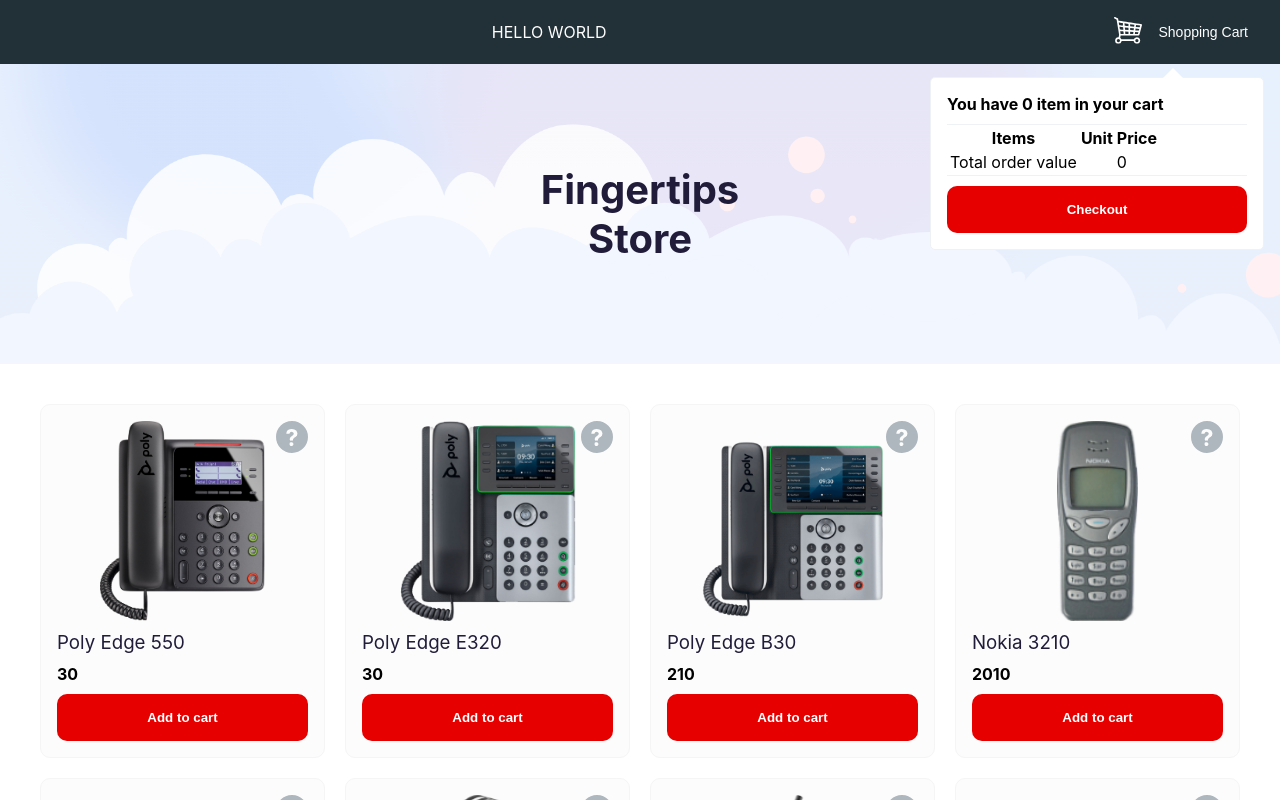
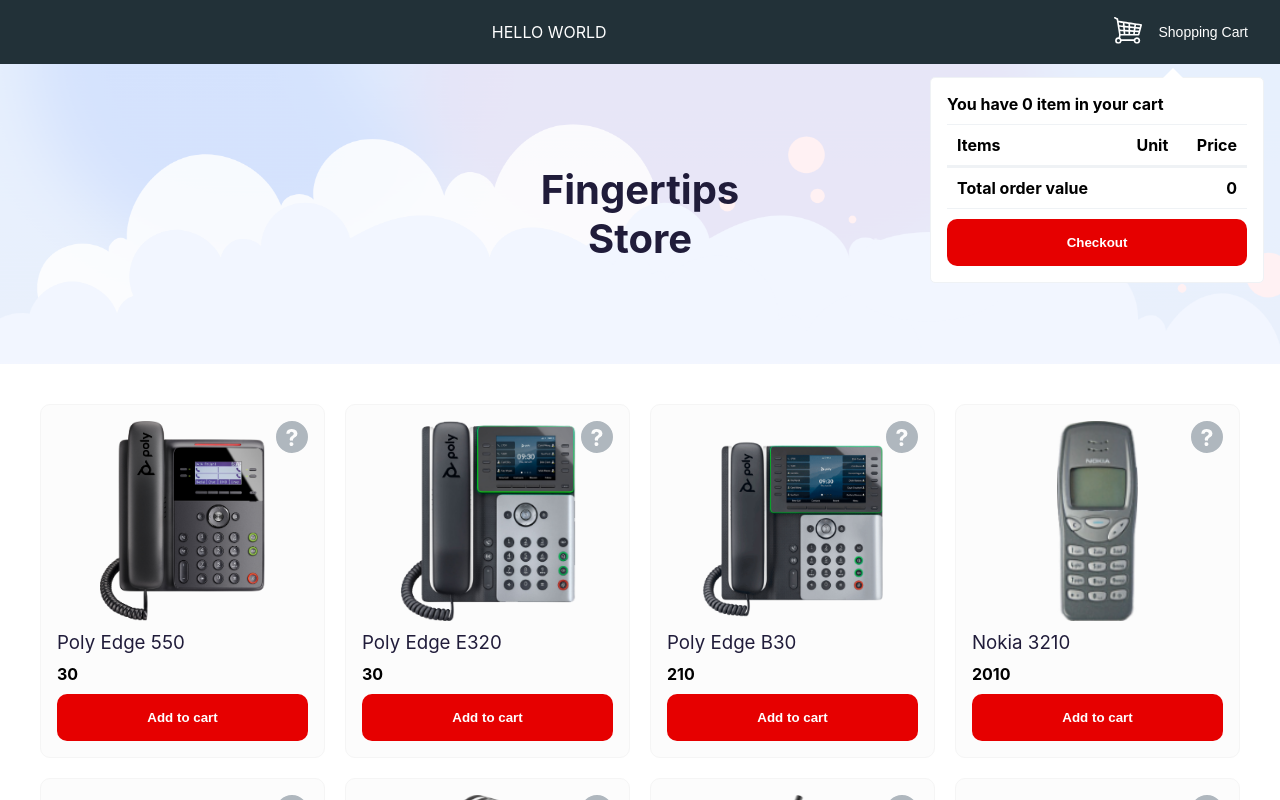
Before and after one commit to aratodana/react-test, a React (Create React App) app: page / in a window 1280 px wide. Both pictures are taken after a click on the button "Shopping Cart". Shown: the top 800 px of the page. Built offline with nearby package versions, Linux system fonts and the light colour scheme.

Commit message:
Design minicart

```diff
--- a/src/components/Minicart.js
+++ b/src/components/Minicart.js
@@ -40,16 +40,16 @@
         { t('components.mini_cart.item_count', { count: itemCount }) }
       </h4>
       <div className={style.minicartTooltipContent}>
-        <table>
+        <table className={style.minicartTooltipContentTable}>
           <thead>
           <tr>
-            <th>
+            <th className={style.minicartTooltipContentTableItems}>
               { t('components.mini_cart.table.header.items') }
             </th>
-            <th>
+            <th className={style.minicartTooltipContentTableUnit}>
               { t('components.mini_cart.table.header.unit') }
             </th>
-            <th>
+            <th className={style.minicartTooltipContentTablePrice}>
               { t('components.mini_cart.table.header.price') }
             </th>
           </tr>
@@ -57,26 +57,26 @@
           <tbody>
           { cart.map(item => {
             return (
-                <tr key={item.id}>
-                  <td>
+                <tr key={item.id} className={style.minicartTooltipContentTableRow}>
+                  <td className={style.minicartTooltipContentTableItems}>
                     { item.title }
                   </td>
-                  <td>
+                  <td className={style.minicartTooltipContentTableUnit}>
                     1
                   </td>
-                  <td>
+                  <td className={style.minicartTooltipContentTablePrice}>
                     { item.price }
                   </td>
                 </tr>)
           })}
           </tbody>
-          <tfoot>
+          <tfoot className={style.minicartTooltipContentTableFoot}>
             <tr>
-            <td>
+              <td className={style.minicartTooltipContentTableItems}>
                 { t('components.mini_cart.table.footer.total') }
               </td>
               <td></td>
-            <td>
+              <td className={style.minicartTooltipContentTablePrice}>
                 { sumPrice }
               </td>
             </tr>
--- a/src/components/Minicart.module.scss
+++ b/src/components/Minicart.module.scss
@@ -64,6 +64,32 @@
     }
     &Content {
       color: $color-black;
+      &Table {
+        margin: 0;
+        border-collapse: collapse;
+        width: 100%;
+        td, th {
+          padding: 10px;
+        }
+        &Items {
+          text-align: left;
+        }
+        &Unit {
+          text-align: right;
+        }
+        &Price {
+          text-align: right;
+        }
+        &Row {
+          color: $color-mountain-mist;
+        }
+        &Foot {
+          border-top: 3px solid $color-athens-gray;
+          margin-top: 16px;
+          margin-bottom: 16px;
+          font-weight: 700;
+        }
+      }
     }
     &Footer {
       border-top: 1px solid $color-athens-gray;
--- a/src/styles/colors.scss
+++ b/src/styles/colors.scss
@@ -5,6 +5,7 @@
 $color-hit-gray: #afb7be;
 $color-black: #000000;
 $color-athens-gray: #EFF2F5;
+$color-mountain-mist: #8F8E93;
 
 // Colors
 $color-ebony-clay: #223138;
```
Lines whose indentation alone changed are shown as unchanged.
